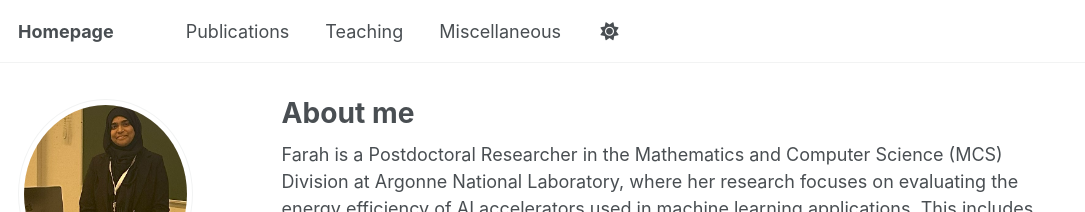
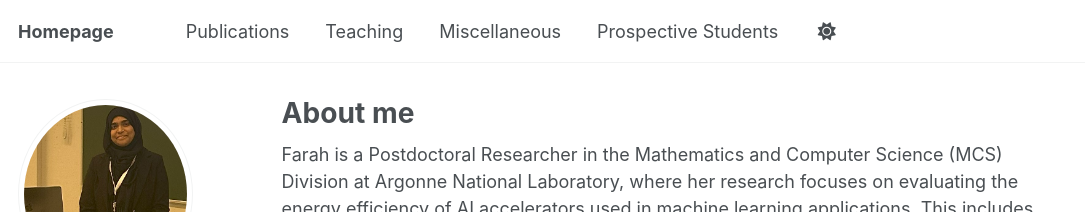
Before and after one commit to fferdaus/fferdaus.github.io, a Jekyll site: the page built from _pages/about.md, in a window 1280 px wide. Shown: the top 212 px of the page, without its empty margins (0-1085 px from the left). Built offline with Jekyll 4.4.1, drawn with Linux system fonts in a browser that asks for light colours; some web fonts are replaced.

Commit message:
Update navigation.yml

```diff
--- a/_data/navigation.yml
+++ b/_data/navigation.yml
@@ -29,6 +29,9 @@ main:
   - title: "Miscellaneous"
     url: /miscellaneous/
 
+  - title: "Prospective Students"
+    url: /prospectiveStudents/
+
   # - title: "Portfolio"
   #  url: /portfolio/
 
```
